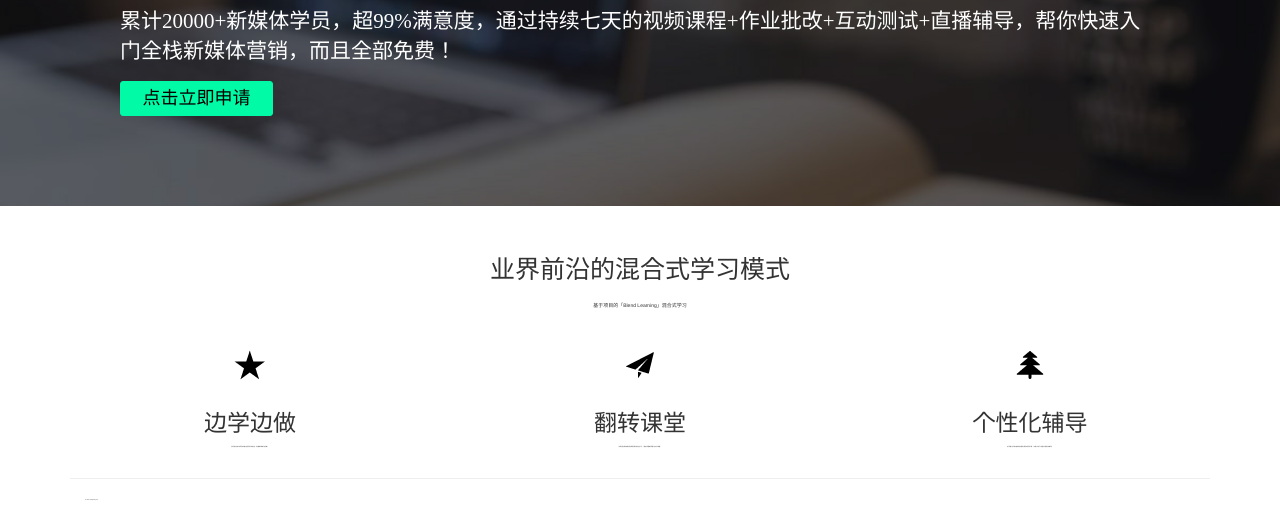
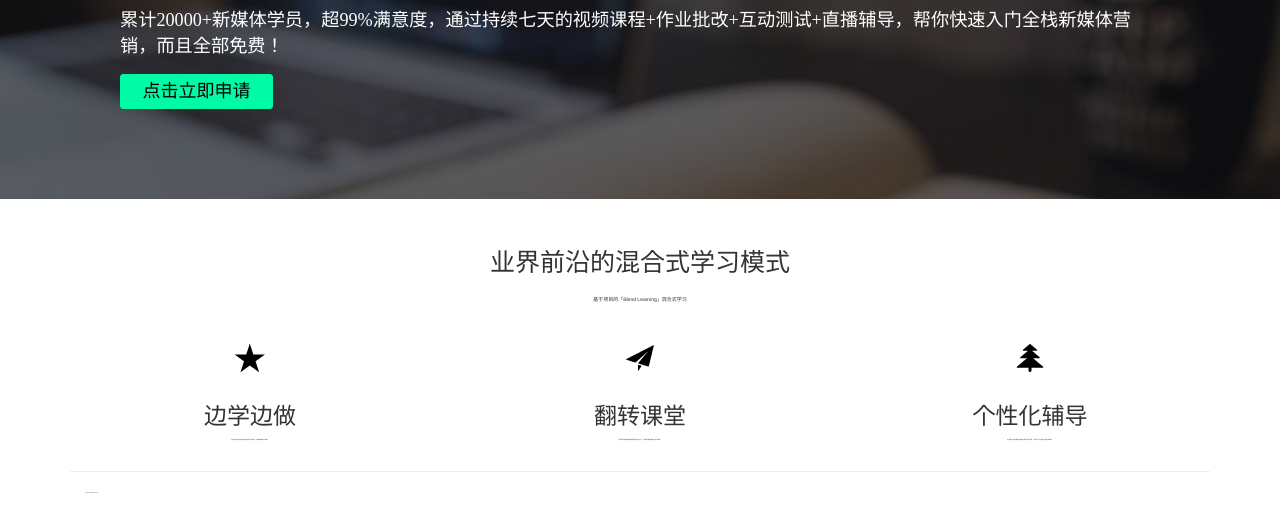
Before and after one commit to Rousier/Project, a plain HTML site: page index.html in a window 1280 px wide. Shown: the part 144-676 px from the top of the page. Drawn offline with Linux system fonts and the light colour scheme.

Commit message:
second commit
调整了class的定义

```diff
--- a/index.html
+++ b/index.html
@@ -3,8 +3,7 @@
 <head>
 	<meta charset="UTF-8">
 	<meta http-equiv="X-UA-Compatible" content="IE=edge">
-	<meta name="viewport" content="width=device-width,initial-scale=1, maximum-scale=1" />
-    <meta name="apple-mobile-web-app-status-bar-style" content="blank" />
+	<meta name="viewport" content="width=device-width, initial-scale=1.0" />
 	<title>全栈新媒体人7天成长计划</title>
 	<link rel="stylesheet" type="text/css" href="css/bootstrap.min.css">
 	<link rel="stylesheet" type="text/css" href="main.css">
@@ -12,11 +11,15 @@
 </head>
 <body>
 	<div class="jumbotron">
-	  <h1 class="display">全栈新媒体人7天成长计划</h1>
-	  <p class="lead">
-	  累计20000+新媒体学员，超99%满意度，通过持续七天的视频课程+作业批改+互动测试+直播辅导，帮你快速入门全栈新媒体营销，而且全部免费！</p>
-	  <p class="lea">
-	 <a target="_blank" class="btn btn-primary btn-lg" href="https://learn.bpteach.com/my/course/258" role="button">点击立即申请</a>
+	  <div class="container-1">
+	  <h1 class="display-3">全栈新媒体人7天成长计划</h1>
+	  <p >
+	  累计20000+新媒体学员，超99%满意度，通过持续七天的视频课程+作业批改+互动测试+直播辅导，帮你快速入门全栈新媒体营销，而且全部免费！
+	  </p>
+	  <p>
+	  <a target="_blank" class="btn btn-primary btn-lg" href="https://learn.bpteach.com/my/course/258" role="button">点击立即申请</a>
+	  </p>
+	 </div>
 	</div>
 	<div class="container">
 	 <h1 class="display-1">业界前沿的混合式学习模式</h1>
--- a/main.css
+++ b/main.css
@@ -8,14 +8,14 @@
     padding: 75px 120px;
 }
 
-.jumbotron h1{
+.container-1 h1{
   font-family: KaiTiGB2312;
 	font-size: 3em;
 }
 
-.jumbotron p{
+.container-1 p{
   font-family:SimSun;
-	font-size: 1.5em;
+	font-size: 1.3em;
 }
 
 .btn{
```
